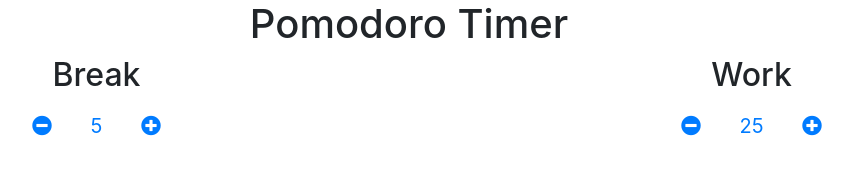
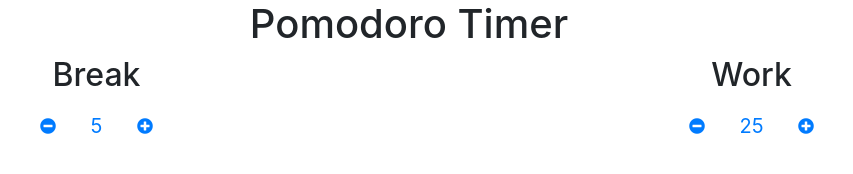
Before and after one commit to reidycolm/MS2-Project, a plain HTML site: page index.html in a window 1280 px wide. Shown: the full height of the page, 216-1069 px from the left. Drawn offline with nearby package versions, Linux system fonts and the light colour scheme.

Commit message:
changed icon sizes

```diff
--- a/index.html
+++ b/index.html
@@ -27,14 +27,14 @@
 
         <div class="row">
             <div class="col-6">
-                <button type="button" class="btn btn-link btn-lg" id="less-break"><i class="fas fa-minus-circle"></i></button>
+                <button type="button" class="btn btn-link btn-md" id="less-break"><i class="fas fa-minus-circle"></i></button>
                 <button type="button" class="btn btn-link btn-lg" id="break-duration">5</button>
-                <button type="button" class="btn btn-link btn-lg" id="more-break"><i class="fas fa-plus-circle"></i></button>
+                <button type="button" class="btn btn-link btn-md" id="more-break"><i class="fas fa-plus-circle"></i></button>
             </div>
             <div class="col-6">
-                <button type="button" class="btn btn-link btn-lg" id="less-work"><i class="fas fa-minus-circle"></i></button>
+                <button type="button" class="btn btn-link btn-md" id="less-work"><i class="fas fa-minus-circle"></i></button>
                 <button type="button" class="btn btn-link btn-lg" id="work-duration">25</button>
-                <button type="button" class="btn btn-link btn-lg" id="more-work"><i class="fas fa-plus-circle"></i></button>
+                <button type="button" class="btn btn-link btn-md" id="more-work"><i class="fas fa-plus-circle"></i></button>
             </div>
         </div>
 
```
